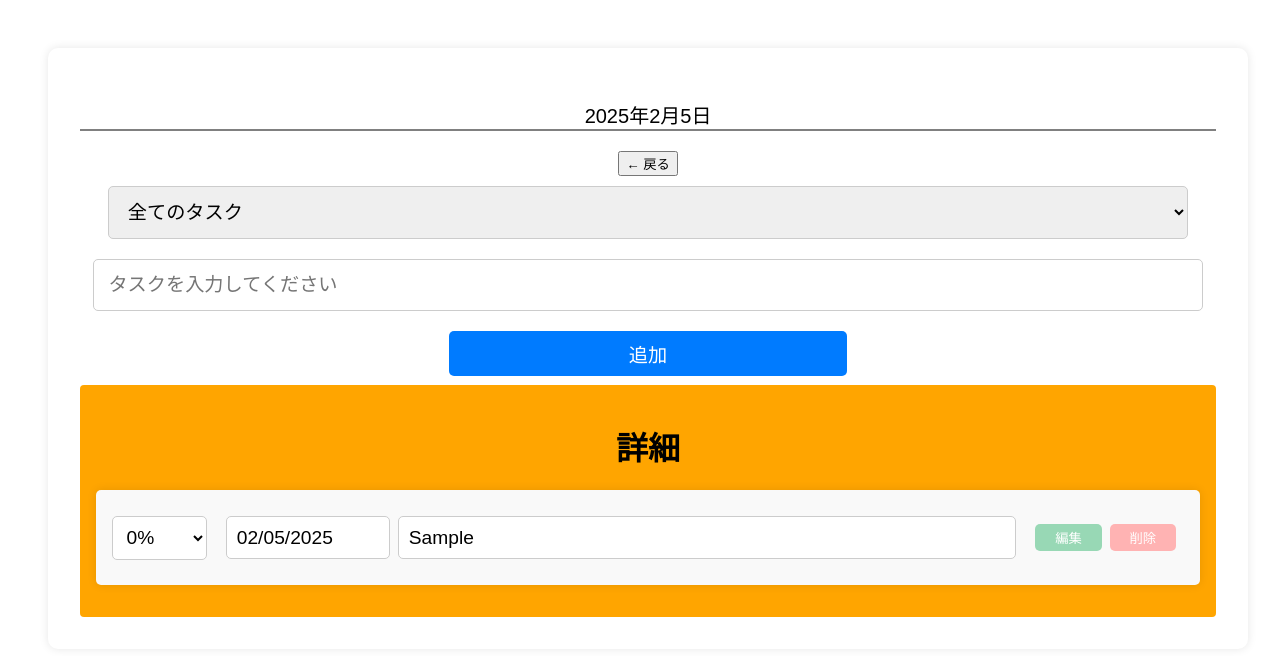
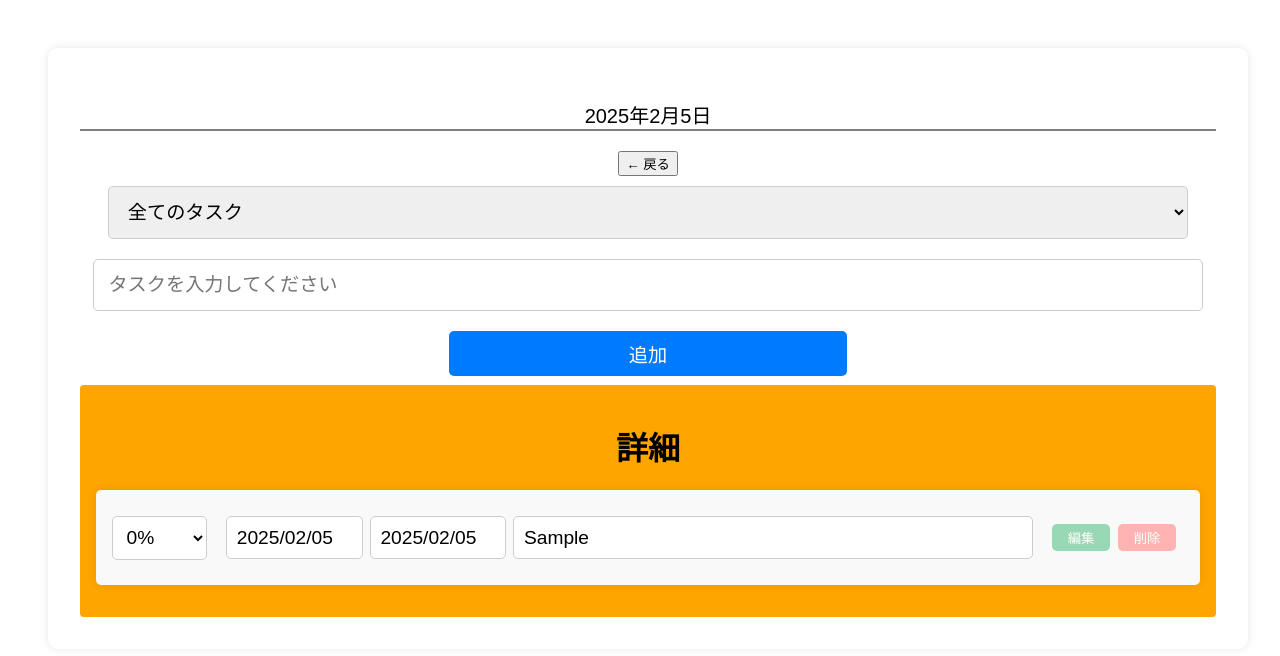
Before and after one commit to Takahiro920615/to_do_listB, a React (Vite) app in the folder vite-project/: page /todos in a window 1280 px wide. Both pictures are taken after typing "Sample" into the empty fields and a click on the button "追加". Shown: the top 656 px of the page. Built offline with nearby package versions, Linux system fonts and the light colour scheme.

Commit message:
startDate endDate型定義と表示完了

```diff
--- a/vite-project/src/components/Datepicker.tsx
+++ b/vite-project/src/components/Datepicker.tsx
@@ -2,19 +2,21 @@ import DatePicker from "react-datepicker"
 import "react-datepicker/dist/react-datepicker.css"
 import React, { useState, useEffect } from 'react';
 
-const SimpleDatePicker = () => {
-  const initialDate = new Date()
-  const [startDate, setStartDate] = useState(initialDate)
-  const handleChange = (date) => {
-    setStartDate(date)
-  }
+type Props = {
+  selectedDate: Date | null;
+  onChange: (date: Date | null) => void;
+};
+const SimpleDatePicker: React.FC<Props> = ({ selectedDate, onChange}) => {
 
   return(
     <DatePicker
-          selected={startDate}
-          onChange={handleChange}
+          selected={selectedDate}
+          onChange={onChange}
+          dateFormat="yyyy/MM/dd"
           />
-  )
-}
+  );
+};
+
+
 
 export default SimpleDatePicker;
--- a/vite-project/src/components/todos/index.tsx
+++ b/vite-project/src/components/todos/index.tsx
@@ -13,11 +13,14 @@ type Todo = {
   completed_flg: boolean;
   delete_flg: boolean;
   progress: number;
+  startDate: Date | null;
+  endDate: Date | null;
 };
 
 type Filter = 'all'|'completed'|'unchecked'|'delete';
 
 const Todos: React.FC = () => {
+
   const navigate = useNavigate();
   const [todos, setTodos] = useState<Todo[]>([]);
   const [text, setText] = useState('');
@@ -34,7 +37,9 @@ const Todos: React.FC = () => {
       id: nextId,
       completed_flg: false,
       delete_flg: false,
-      progress :0
+      progress :0,
+      startDate: new Date(),
+      endDate: new Date(),
     };
 
     // 現在のTodos配列(prevTodos)を取得して新しいタスクを頭に追加している
@@ -158,12 +163,22 @@ useEffect(()=> {
         <ul>
         {getFilteredTodos().map((todo) => (
             <li key={todo.id}>
+
               <ProgressSelect
                 value={todo.progress}
                 onChange={(value) => handleTodo(todo.id, 'progress', value)}
               />
+              <SimpleDatePicker
+              selectedDate={todo.startDate}
+              onChange={(date) => handleTodo(todo.id, "startDate", date)}
+              />
 
-              <SimpleDatePicker/>
+              <SimpleDatePicker
+              selectedDate={todo.endDate}
+              onChange={(date) => handleTodo(todo.id, "endDate", date)}
+              />
+
+
               {/* <input
                 type="checkbox"
                 checked={todo.completed_flg}
```
